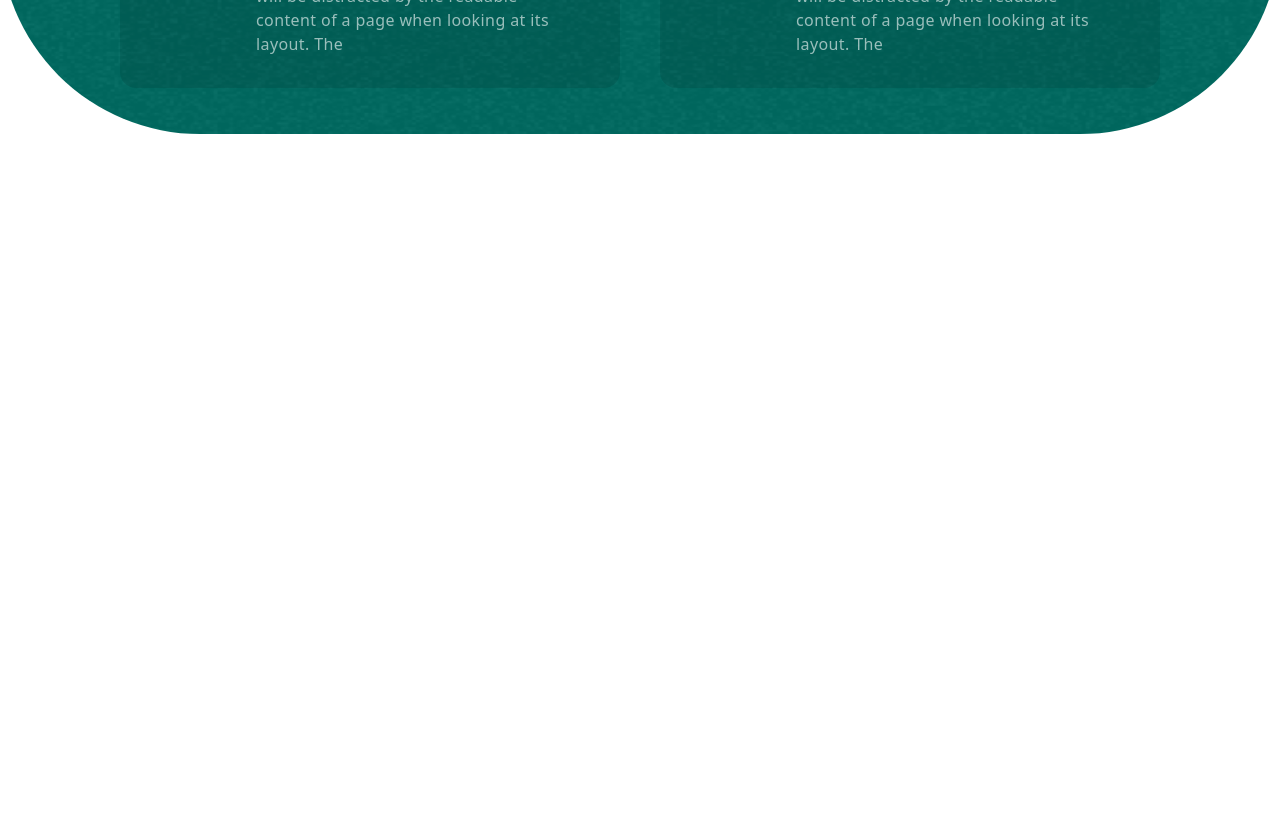
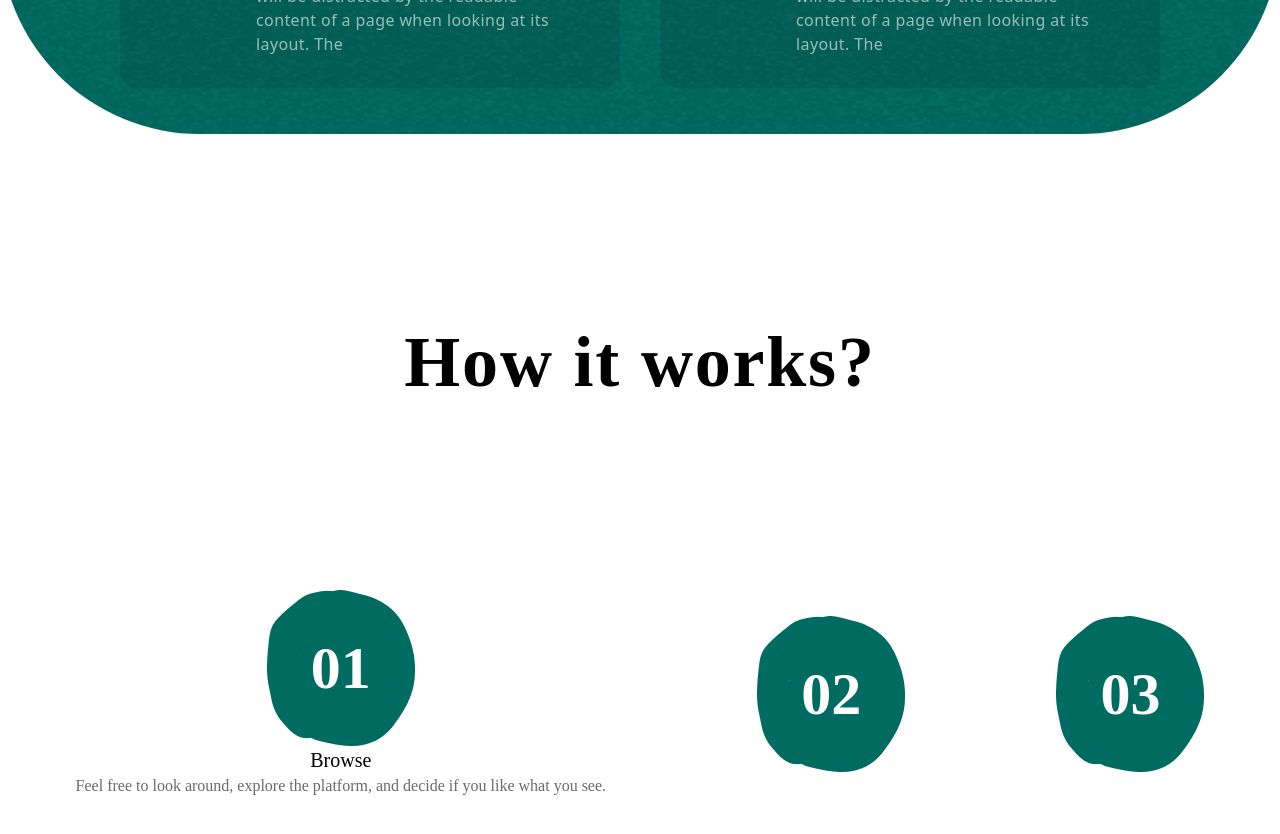
Before and after one commit to davidFCDev/landing-page-figma, a Next.js app: page / in a window 1280 px wide. Shown: the part 2060-2894 px from the top of the page. Before the commit the page ends 2194 px from the top, so only its background shows below. Built offline with nearby package versions, Linux system fonts and the light colour scheme.

Commit message:
features

```diff
--- /dev/null
+++ b/src/app/components/Features.tsx
@@ -0,0 +1,55 @@
+const Features = () => {
+  return (
+    <div className="flex flex-col py-48 gap-48 items-center w-full text-center">
+      <h2 className="text-7xl font-averia font-bold tracking-wide">
+        How it works?
+      </h2>
+
+      <div className="flex justify-around w-full">
+        <div>
+          <div className="flex justify-center items-center">
+            <img
+              src="/irregular-circle.png"
+              alt="irregular circle"
+              className="z-0 relative"
+            />
+            <h2 className="z-10 absolute text-6xl font-semibold font-averia text-white">
+              01
+            </h2>
+          </div>
+          <div>
+            <h3 className="font-averia text-xl">Browse</h3>
+            <p className="font-averiaSans text-dark">
+              Feel free to look around, explore the platform, and decide if you
+              like what you see.
+            </p>
+          </div>
+        </div>
+
+        <div className="flex justify-center items-center">
+          <img
+            src="/irregular-circle.png"
+            alt="irregular circle"
+            className="z-0 relative"
+          />
+          <h2 className="z-10 absolute text-6xl font-semibold font-averia text-white">
+            02
+          </h2>
+        </div>
+
+        <div className="flex justify-center items-center">
+          <img
+            src="/irregular-circle.png"
+            alt="irregular circle"
+            className="z-0 relative"
+          />
+          <h2 className="z-10 absolute text-6xl font-semibold font-averia text-white">
+            03
+          </h2>
+        </div>
+      </div>
+    </div>
+  );
+};
+
+export default Features;
--- a/src/app/page.tsx
+++ b/src/app/page.tsx
@@ -1,3 +1,4 @@
+import Features from "./components/Features";
 import Hero from "./components/Hero";
 import Nav from "./components/Nav";
 import Services from "./components/Services";
@@ -9,6 +10,7 @@ export default function Home() {
       <Nav />
       <Hero />
       <Services />
+      <Features />
     </main>
   )
 }
--- a/tailwind.config.ts
+++ b/tailwind.config.ts
@@ -11,6 +11,7 @@ const config: Config = {
       colors: {
         green: "#006B61",
         green2: "rgba(0, 0, 0, 0.10)",
+        dark: "rgba(8, 7, 8, 0.60)",
         orange: "#E3723B",
         orange2: "#f89360",
         yellow: "#FFC102",
```
Also changed, not shown: public/irregular-circle.png (added).
